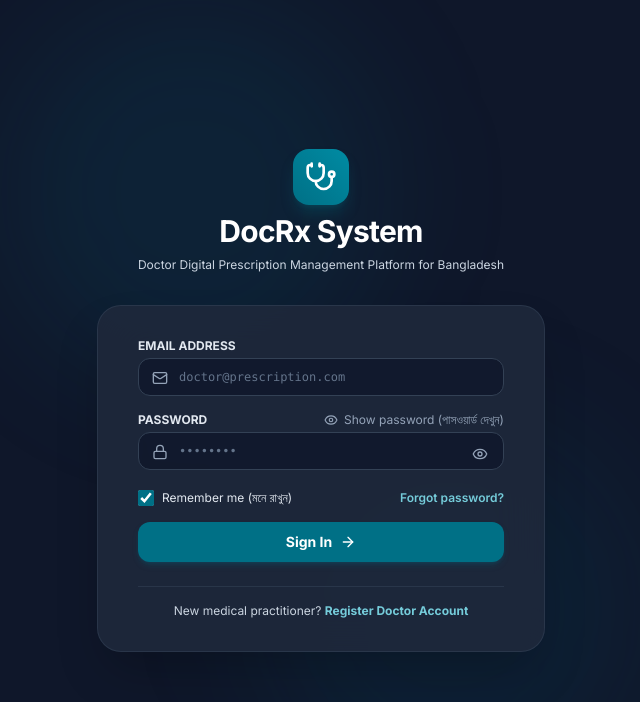
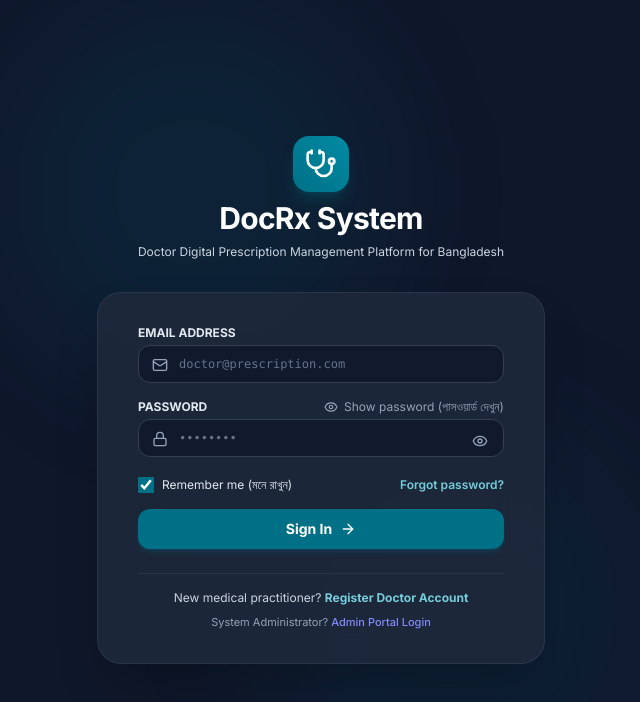
Before and after one commit to SamiumBashir/docPresc, a React (Vite) app in the folder frontend/: page /login in a window 1280 px wide. Shown: the top 702 px of the page, without its empty margins (319-959 px from the left). Built offline with nearby package versions, Linux system fonts and the light colour scheme.

Commit message:
feat(auth): add admin portal login link to sign-in page

```diff
--- a/frontend/src/pages/Auth/Login.tsx
+++ b/frontend/src/pages/Auth/Login.tsx
@@ -290,7 +290,7 @@ export const Login: React.FC = () => {
             </button>
           </form>
 
-          <div className="text-center pt-4 border-t border-slate-700/60">
+          <div className="text-center pt-4 border-t border-slate-700/60 space-y-2">
             <p className="text-xs text-slate-300">
               New medical practitioner?{' '}
               <Link
@@ -300,6 +300,15 @@ export const Login: React.FC = () => {
                 Register Doctor Account
               </Link>
             </p>
+            <p className="text-[11px] text-slate-400">
+              System Administrator?{' '}
+              <Link
+                to="/admin/login"
+                className="text-indigo-400 hover:text-indigo-300 font-medium underline-offset-2 hover:underline"
+              >
+                Admin Portal Login
+              </Link>
+            </p>
           </div>
         </div>
       </div>
```
